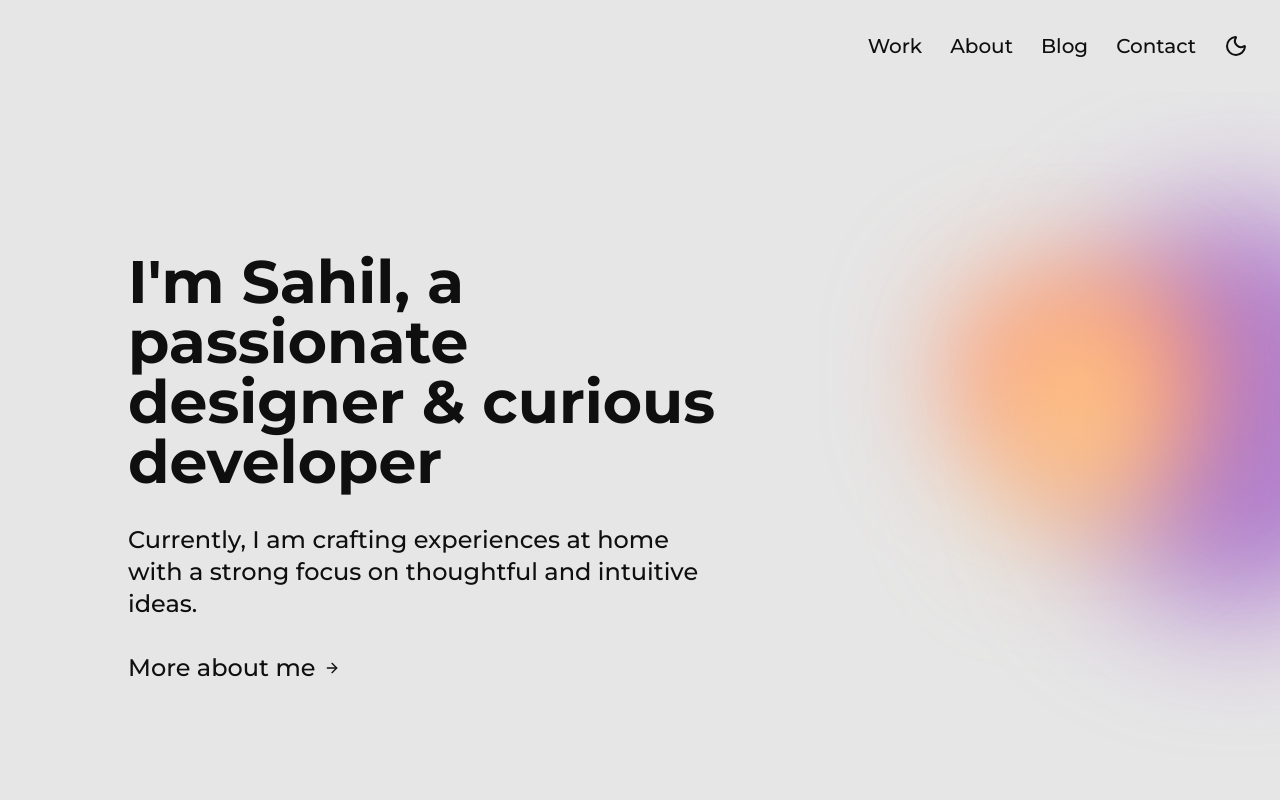
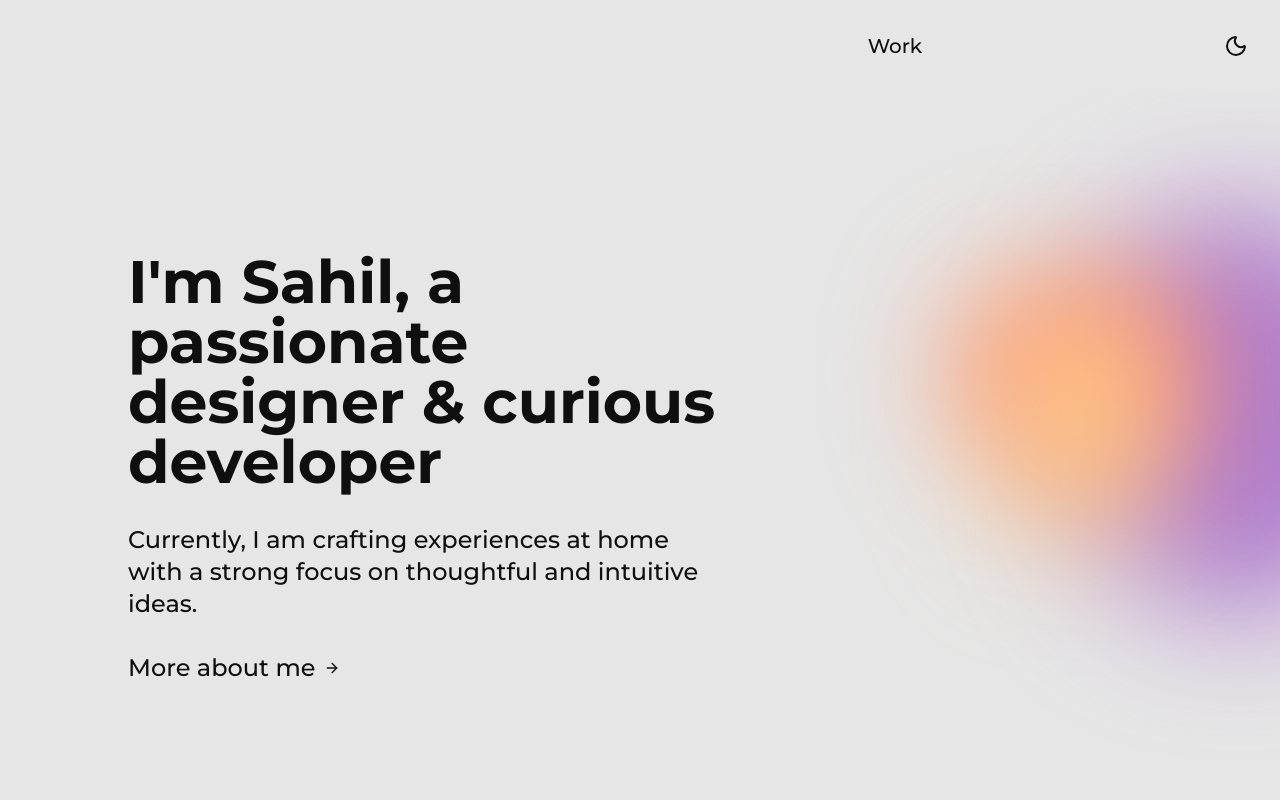
Before and after one commit to sahilsaini172/official-portfolio-sahilsaini, a Next.js app: page / in a window 1280 px wide. Shown: the top 800 px of the page. Built offline with nearby package versions, Linux system fonts and the light colour scheme.

Commit message:
gsap navitem

```diff
--- a/app/components/Navbar.tsx
+++ b/app/components/Navbar.tsx
@@ -1,33 +1,48 @@
 "use client";
 import Link from "next/link";
 import DarkModeToggle from "./ThemeToggle";
+import gsap from "gsap";
+import { useEffect } from "react";
 
 export default function Navbar() {
+  useEffect(() => {
+    var tl = gsap.timeline();
+    tl.from("#navitem", {
+      y: -500,
+      opacity: 0,
+      duration: 1.5,
+      stagger: 0.3,
+    });
+  });
   return (
     <header className="sticky bg-transparent p-8 flex items-center justify-between">
       <div></div>
       <nav className="flex items-center gap-4 2xl:text-2xl 2xl:gap-16 *:2xl:font-semibold xl:text-xl xl:gap-7 *:xl:font-medium lg:text-lg lg:gap-6">
         <Link
           href={"/work"}
-          className="hover:text-primary hover:scale-110 ease-in duration-100"
+          id="navitem"
+          className="hover:text-primary hover:scale-110 w-fit"
         >
           Work
         </Link>
         <Link
+          id="navitem"
           href={"/about"}
-          className="hover:text-primary hover:scale-110 ease-in duration-100"
+          className="hover:text-primary hover:scale-110 w-fit"
         >
           About
         </Link>
         <Link
+          id="navitem"
           href={"/blog"}
-          className="hover:text-primary hover:scale-110 ease-in duration-100"
+          className="hover:text-primary hover:scale-110 "
         >
           Blog
         </Link>
         <Link
+          id="navitem"
           href={"/contact"}
-          className="hover:text-primary hover:scale-110 ease-in duration-100"
+          className="hover:text-primary hover:scale-110 "
         >
           Contact
         </Link>
--- a/package.json
+++ b/package.json
@@ -9,8 +9,10 @@
     "lint": "eslint"
   },
   "dependencies": {
+    "@gsap/react": "^2.1.2",
     "@vercel/analytics": "^1.5.0",
     "animejs": "^4.2.2",
+    "gsap": "^3.14.2",
     "lucide-react": "^0.553.0",
     "motion": "^12.23.24",
     "next": "^16.0.8",
```
Also changed, not shown: 1 other file (tests, documents, lock files or other folders).
